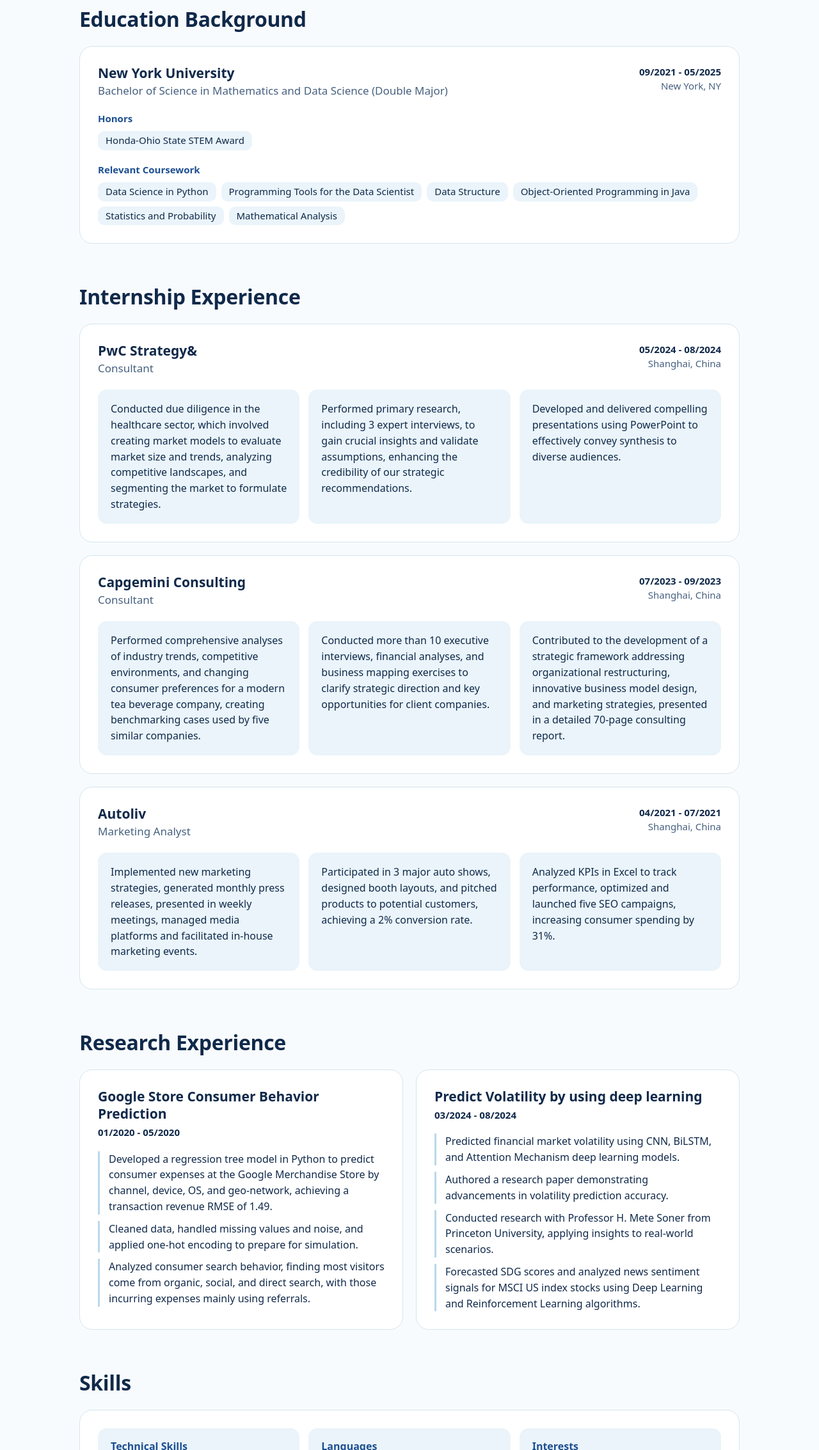
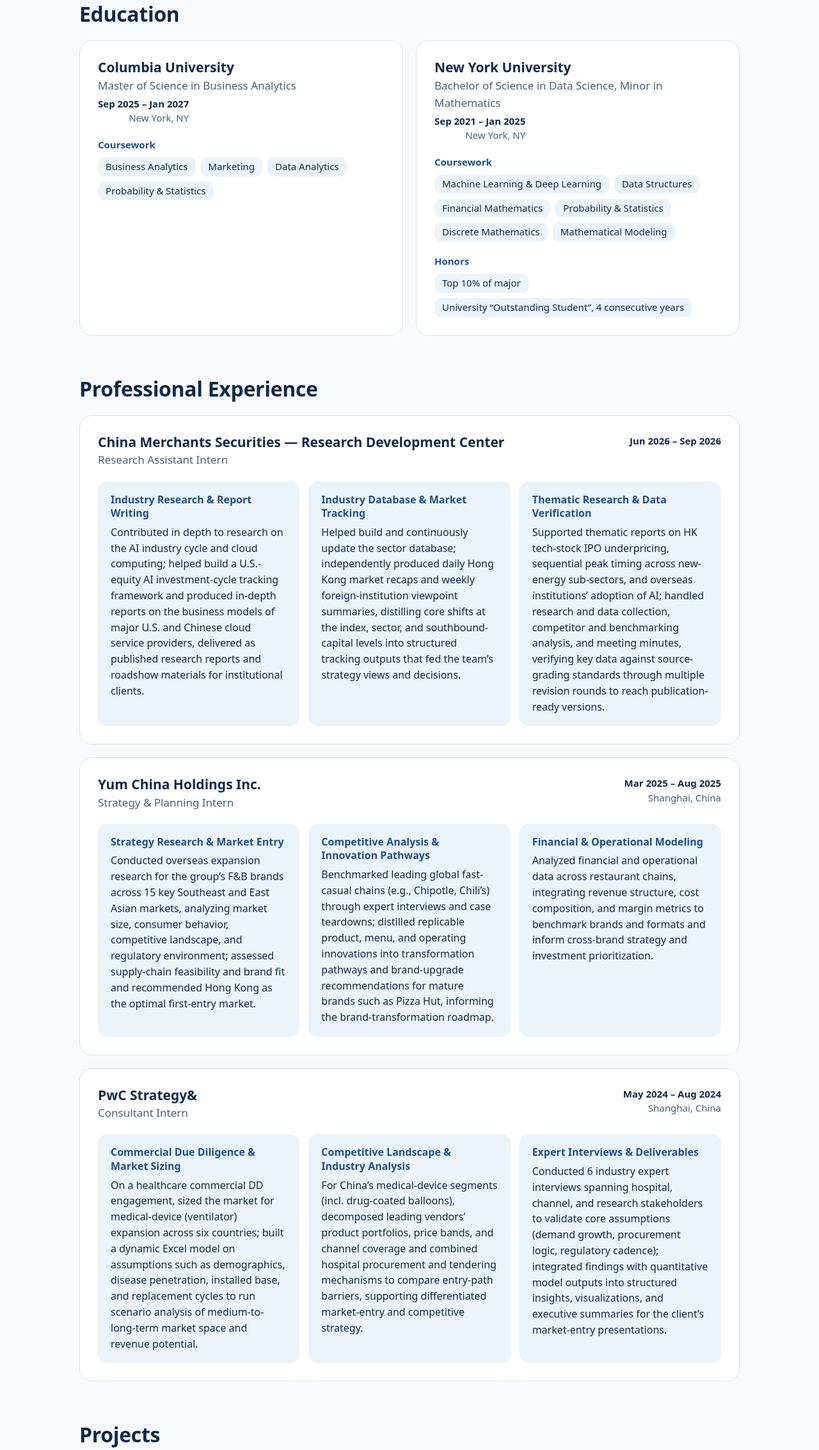
Before and after one commit to bonnie-yunbo-wang/bonnie-yunbo-wang.github.io, a plain HTML site: page index.html in a window 1280 px wide. Shown: the part 533-2800 px from the top of the page at 64% size. Drawn offline with Linux system fonts and the light colour scheme.

Commit message:
Rebuild home page from the 2026 CV
Co-Authored-By: Claude Opus 5.5 <noreply@anthropic.com>

```diff
--- a/index.html
+++ b/index.html
@@ -3,8 +3,8 @@
 <head>
 <meta charset="utf-8">
 <meta name="viewport" content="width=device-width, initial-scale=1">
-<title>Yunbo Wang</title>
-<meta name="description" content="Yunbo Wang: mathematics and data science at New York University, with internships in consulting and marketing and research in deep learning.">
+<title>Yunbo (Bonnie) Wang</title>
+<meta name="description" content="Yunbo (Bonnie) Wang: MS in Business Analytics at Columbia University, with experience in research, strategy, and consulting.">
 <style>
   :root {
     --columbia: #B9D9EB;
@@ -66,7 +66,7 @@
   .hero { background: var(--columbia); padding: 72px 0 64px; }
   .hello { font-weight: 700; font-size: 19px; color: var(--navy); }
   .hero h1 {
-    font-size: clamp(42px, 7vw, 72px);
+    font-size: clamp(38px, 6.4vw, 64px);
     line-height: 1.05; letter-spacing: -.02em; font-weight: 800;
     margin: 6px 0 16px;
   }
@@ -123,12 +123,10 @@
     background: var(--columbia-soft); border-radius: 14px;
     padding: 18px 20px; font-size: 16px; line-height: 1.55;
   }
-  .tiles h3 { font-size: 16px; color: var(--navy); }
+  .tiles h3, .tiles h4 { font-size: 16px; line-height: 1.35; font-weight: 700; color: var(--navy); margin-bottom: 6px; }
+  .tiles .chips { margin-top: 0; }
   .tiles .chips li { background: var(--card); }
   .skills { margin-top: 0; }
-
-  .points { display: grid; gap: 10px; margin-top: 18px; font-size: 16px; line-height: 1.55; }
-  .points li { padding-left: 14px; border-left: 3px solid var(--columbia); }
 
   footer { background: var(--columbia-soft); padding: 22px 0; font-size: 15px; }
   footer .wrap { display: flex; justify-content: space-between; align-items: center; gap: 8px 24px; flex-wrap: wrap; }
@@ -166,12 +164,12 @@
 
 <header class="nav">
   <div class="wrap">
-    <a class="brand" href="#top">Yunbo Wang</a>
+    <a class="brand" href="#top">Yunbo (Bonnie) Wang</a>
     <nav aria-label="Sections">
       <ul>
         <li><a href="#education">Education</a></li>
-        <li><a href="#internships">Internships</a></li>
-        <li><a href="#research">Research</a></li>
+        <li><a href="#experience">Experience</a></li>
+        <li><a href="#projects">Projects</a></li>
         <li><a href="#skills">Skills</a></li>
       </ul>
     </nav>
@@ -182,157 +180,207 @@
   <div class="wrap hero-inner">
     <div>
       <p class="hello">Hi, I’m Bonnie.</p>
-      <h1>Yunbo Wang</h1>
-      <p class="intro">Mathematics and data science at NYU, consulting and marketing internships in Shanghai, and research on predicting market volatility with deep learning.</p>
+      <h1>Yunbo (Bonnie) Wang</h1>
+      <p class="intro">I’m studying Business Analytics at Columbia, with a data science background from NYU and internships across research, strategy, and consulting.</p>
       <p class="links">
         <a href="https://www.linkedin.com/in/bonnie-yunbo-wang/">LinkedIn</a>
         <a href="https://github.com/bonnie-yunbo-wang">GitHub</a>
       </p>
     </div>
-    <img class="portrait" src="yunbo-wang.jpg" alt="Portrait of Yunbo Wang" width="240" height="240">
+    <img class="portrait" src="yunbo-wang.jpg" alt="Portrait of Yunbo (Bonnie) Wang" width="240" height="240">
   </div>
 </div>
 
 <main>
   <section id="education">
     <div class="wrap">
-      <h2>Education Background</h2>
-      <article class="card">
-        <div class="head">
-          <div>
-            <h3>New York University</h3>
-            <p class="role">Bachelor of Science in Mathematics and Data Science (Double Major)</p>
-          </div>
-          <p class="when"><b>09/2021 - 05/2025</b>New York, NY</p>
-        </div>
-        <p class="label">Honors</p>
-        <ul class="chips">
-          <li>Honda-Ohio State STEM Award</li>
-        </ul>
-        <p class="label">Relevant Coursework</p>
-        <ul class="chips">
-          <li>Data Science in Python</li>
-          <li>Programming Tools for the Data Scientist</li>
-          <li>Data Structure</li>
-          <li>Object-Oriented Programming in Java</li>
-          <li>Statistics and Probability</li>
-          <li>Mathematical Analysis</li>
-        </ul>
-      </article>
-    </div>
-  </section>
-
-  <section id="internships">
-    <div class="wrap">
-      <h2>Internship Experience</h2>
-      <div class="stack">
+      <h2>Education</h2>
+      <div class="pair">
         <article class="card">
           <div class="head">
             <div>
-              <h3>PwC Strategy&amp;</h3>
-              <p class="role">Consultant</p>
+              <h3>Columbia University</h3>
+              <p class="role">Master of Science in Business Analytics</p>
             </div>
-            <p class="when"><b>05/2024 - 08/2024</b>Shanghai, China</p>
+            <p class="when"><b>Sep 2025 – Jan 2027</b>New York, NY</p>
           </div>
-          <ul class="tiles">
-            <li>Conducted due diligence in the healthcare sector, which involved creating market models to evaluate market size and trends, analyzing competitive landscapes, and segmenting the market to formulate strategies.</li>
-            <li>Performed primary research, including 3 expert interviews, to gain crucial insights and validate assumptions, enhancing the credibility of our strategic recommendations.</li>
-            <li>Developed and delivered compelling presentations using PowerPoint to effectively convey synthesis to diverse audiences.</li>
+          <p class="label">Coursework</p>
+          <ul class="chips">
+            <li>Business Analytics</li>
+            <li>Marketing</li>
+            <li>Data Analytics</li>
+            <li>Probability &amp; Statistics</li>
           </ul>
         </article>
 
         <article class="card">
           <div class="head">
             <div>
-              <h3>Capgemini Consulting</h3>
-              <p class="role">Consultant</p>
+              <h3>New York University</h3>
+              <p class="role">Bachelor of Science in Data Science, Minor in Mathematics</p>
             </div>
-            <p class="when"><b>07/2023 - 09/2023</b>Shanghai, China</p>
+            <p class="when"><b>Sep 2021 – Jan 2025</b>New York, NY</p>
+          </div>
+          <p class="label">Coursework</p>
+          <ul class="chips">
+            <li>Machine Learning &amp; Deep Learning</li>
+            <li>Data Structures</li>
+            <li>Financial Mathematics</li>
+            <li>Probability &amp; Statistics</li>
+            <li>Discrete Mathematics</li>
+            <li>Mathematical Modeling</li>
+          </ul>
+          <p class="label">Honors</p>
+          <ul class="chips">
+            <li>Top 10% of major</li>
+            <li>University “Outstanding Student”, 4 consecutive years</li>
+          </ul>
+        </article>
+      </div>
+    </div>
+  </section>
+
+  <section id="experience">
+    <div class="wrap">
+      <h2>Professional Experience</h2>
+      <div class="stack">
+        <article class="card">
+          <div class="head">
+            <div>
+              <h3>China Merchants Securities — Research Development Center</h3>
+              <p class="role">Research Assistant Intern</p>
+            </div>
+            <p class="when"><b>Jun 2026 – Sep 2026</b></p>
           </div>
           <ul class="tiles">
-            <li>Performed comprehensive analyses of industry trends, competitive environments, and changing consumer preferences for a modern tea beverage company, creating benchmarking cases used by five similar companies.</li>
-            <li>Conducted more than 10 executive interviews, financial analyses, and business mapping exercises to clarify strategic direction and key opportunities for client companies.</li>
-            <li>Contributed to the development of a strategic framework addressing organizational restructuring, innovative business model design, and marketing strategies, presented in a detailed 70-page consulting report.</li>
+            <li>
+              <h4>Industry Research &amp; Report Writing</h4>
+              <p>Contributed in depth to research on the AI industry cycle and cloud computing; helped build a U.S.-equity AI investment-cycle tracking framework and produced in-depth reports on the business models of major U.S. and Chinese cloud service providers, delivered as published research reports and roadshow materials for institutional clients.</p>
+            </li>
+            <li>
+              <h4>Industry Database &amp; Market Tracking</h4>
+              <p>Helped build and continuously update the sector database; independently produced daily Hong Kong market recaps and weekly foreign-institution viewpoint summaries, distilling core shifts at the index, sector, and southbound-capital levels into structured tracking outputs that fed the team’s strategy views and decisions.</p>
+            </li>
+            <li>
+              <h4>Thematic Research &amp; Data Verification</h4>
+              <p>Supported thematic reports on HK tech-stock IPO underpricing, sequential peak timing across new-energy sub-sectors, and overseas institutions’ adoption of AI; handled research and data collection, competitor and benchmarking analysis, and meeting minutes, verifying key data against source-grading standards through multiple revision rounds to reach publication-ready versions.</p>
+            </li>
           </ul>
         </article>
 
         <article class="card">
           <div class="head">
             <div>
-              <h3>Autoliv</h3>
-              <p class="role">Marketing Analyst</p>
+              <h3>Yum China Holdings Inc.</h3>
+              <p class="role">Strategy &amp; Planning Intern</p>
             </div>
-            <p class="when"><b>04/2021 - 07/2021</b>Shanghai, China</p>
+            <p class="when"><b>Mar 2025 – Aug 2025</b>Shanghai, China</p>
           </div>
           <ul class="tiles">
-            <li>Implemented new marketing strategies, generated monthly press releases, presented in weekly meetings, managed media platforms and facilitated in-house marketing events.</li>
-            <li>Participated in 3 major auto shows, designed booth layouts, and pitched products to potential customers, achieving a 2% conversion rate.</li>
-            <li>Analyzed KPIs in Excel to track performance, optimized and launched five SEO campaigns, increasing consumer spending by 31%.</li>
+            <li>
+              <h4>Strategy Research &amp; Market Entry</h4>
+              <p>Conducted overseas expansion research for the group’s F&amp;B brands across 15 key Southeast and East Asian markets, analyzing market size, consumer behavior, competitive landscape, and regulatory environment; assessed supply-chain feasibility and brand fit and recommended Hong Kong as the optimal first-entry market.</p>
+            </li>
+            <li>
+              <h4>Competitive Analysis &amp; Innovation Pathways</h4>
+              <p>Benchmarked leading global fast-casual chains (e.g., Chipotle, Chili’s) through expert interviews and case teardowns; distilled replicable product, menu, and operating innovations into transformation pathways and brand-upgrade recommendations for mature brands such as Pizza Hut, informing the brand-transformation roadmap.</p>
+            </li>
+            <li>
+              <h4>Financial &amp; Operational Modeling</h4>
+              <p>Analyzed financial and operational data across restaurant chains, integrating revenue structure, cost composition, and margin metrics to benchmark brands and formats and inform cross-brand strategy and investment prioritization.</p>
+            </li>
+          </ul>
+        </article>
+
+        <article class="card">
+          <div class="head">
+            <div>
+              <h3>PwC Strategy&amp;</h3>
+              <p class="role">Consultant Intern</p>
+            </div>
+            <p class="when"><b>May 2024 – Aug 2024</b>Shanghai, China</p>
+          </div>
+          <ul class="tiles">
+            <li>
+              <h4>Commercial Due Diligence &amp; Market Sizing</h4>
+              <p>On a healthcare commercial DD engagement, sized the market for medical-device (ventilator) expansion across six countries; built a dynamic Excel model on assumptions such as demographics, disease penetration, installed base, and replacement cycles to run scenario analysis of medium-to-long-term market space and revenue potential.</p>
+            </li>
+            <li>
+              <h4>Competitive Landscape &amp; Industry Analysis</h4>
+              <p>For China’s medical-device segments (incl. drug-coated balloons), decomposed leading vendors’ product portfolios, price bands, and channel coverage and combined hospital procurement and tendering mechanisms to compare entry-path barriers, supporting differentiated market-entry and competitive strategy.</p>
+            </li>
+            <li>
+              <h4>Expert Interviews &amp; Deliverables</h4>
+              <p>Conducted 6 industry expert interviews spanning hospital, channel, and research stakeholders to validate core assumptions (demand growth, procurement logic, regulatory cadence); integrated findings with quantitative model outputs into structured insights, visualizations, and executive summaries for the client’s market-entry presentations.</p>
+            </li>
           </ul>
         </article>
       </div>
     </div>
   </section>
 
-  <section id="research">
+  <section id="projects">
     <div class="wrap">
-      <h2>Research Experience</h2>
-      <div class="pair">
-        <article class="card">
-          <div class="head">
-            <h3>Google Store Consumer Behavior Prediction</h3>
-            <p class="when"><b>01/2020 - 05/2020</b></p>
+      <h2>Projects</h2>
+      <article class="card">
+        <div class="head">
+          <div>
+            <h3>Predicting Stock Price Volatility</h3>
+            <p class="role">Student Researcher · Advisor: Prof. H. Mete Soner (Princeton University)</p>
           </div>
-          <ul class="points">
-            <li>Developed a regression tree model in Python to predict consumer expenses at the Google Merchandise Store by channel, device, OS, and geo-network, achieving a transaction revenue RMSE of 1.49.</li>
-            <li>Cleaned data, handled missing values and noise, and applied one-hot encoding to prepare for simulation.</li>
-            <li>Analyzed consumer search behavior, finding most visitors come from organic, social, and direct search, with those incurring expenses mainly using referrals.</li>
-          </ul>
-        </article>
-
-        <article class="card">
-          <div class="head">
-            <h3>Predict Volatility by using deep learning</h3>
-            <p class="when"><b>03/2024 - 08/2024</b></p>
-          </div>
-          <ul class="points">
-            <li>Predicted financial market volatility using CNN, BiLSTM, and Attention Mechanism deep learning models.</li>
-            <li>Authored a research paper demonstrating advancements in volatility prediction accuracy.</li>
-            <li>Conducted research with Professor H. Mete Soner from Princeton University, applying insights to real-world scenarios.</li>
-            <li>Forecasted SDG scores and analyzed news sentiment signals for MSCI US index stocks using Deep Learning and Reinforcement Learning algorithms.</li>
-          </ul>
-        </article>
-      </div>
+          <p class="when"><b>Mar 2024 – Aug 2024</b></p>
+        </div>
+        <ul class="tiles">
+          <li>
+            <h4>Research Design &amp; Pipeline</h4>
+            <p>Designed an end-to-end pipeline for stock-price volatility prediction—covering time-series preprocessing, feature construction, model training, and evaluation—with a systematic experiment protocol to ensure reproducibility.</p>
+          </li>
+          <li>
+            <h4>Model Approach &amp; Implementation</h4>
+            <p>Built the model using CNN for local temporal patterns, BiLSTM for long-range dependencies, and an attention mechanism to weight key information; systematically tuned architecture and hyperparameters.</p>
+          </li>
+          <li>
+            <h4>Evaluation &amp; Output</h4>
+            <p>Compared prediction accuracy and stability across multiple metrics and against baseline models, validating effectiveness through visualization and error analysis; compiled the results into a published academic paper.</p>
+          </li>
+        </ul>
+      </article>
     </div>
   </section>
 
   <section id="skills">
     <div class="wrap">
-      <h2>Skills</h2>
+      <h2>Skills &amp; Languages</h2>
       <div class="card">
         <ul class="tiles skills">
           <li>
-            <h3>Technical Skills</h3>
+            <h3>Programming</h3>
             <ul class="chips">
-              <li>Python (NumPy, Pandas, SciPy, Matplotlib) (Advanced)</li>
-              <li>Java (util, lang, math, io) (Beginner)</li>
-              <li>Excel/PowerPoint/Word (Advanced)</li>
+              <li>Python (NumPy, Pandas, SciPy, Matplotlib)</li>
+              <li>Java</li>
+              <li>SQL</li>
+              <li>R</li>
+            </ul>
+          </li>
+          <li>
+            <h3>Tools &amp; Frameworks</h3>
+            <ul class="chips">
+              <li>PyTorch</li>
+              <li>TensorFlow</li>
+              <li>Hugging Face</li>
+              <li>Scikit-learn</li>
+              <li>Docker</li>
+              <li>Git</li>
+              <li>Excel (think-cell)</li>
+              <li>PowerPoint</li>
+              <li>Word</li>
             </ul>
           </li>
           <li>
             <h3>Languages</h3>
             <ul class="chips">
-              <li>English</li>
-              <li>Chinese</li>
-            </ul>
-          </li>
-          <li>
-            <h3>Interests</h3>
-            <ul class="chips">
-              <li>Skating</li>
-              <li>Skiing</li>
-              <li>Badminton</li>
-              <li>Painting</li>
+              <li>English (Native)</li>
+              <li>Mandarin (Native)</li>
             </ul>
           </li>
         </ul>
@@ -343,7 +391,7 @@
 
 <footer>
   <div class="wrap">
-    <span>Yunbo Wang</span>
+    <span>Yunbo (Bonnie) Wang</span>
     <ul>
       <li><a href="https://www.linkedin.com/in/bonnie-yunbo-wang/">LinkedIn</a></li>
       <li><a href="https://github.com/bonnie-yunbo-wang">GitHub</a></li>
```
